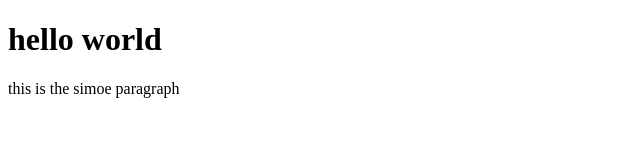
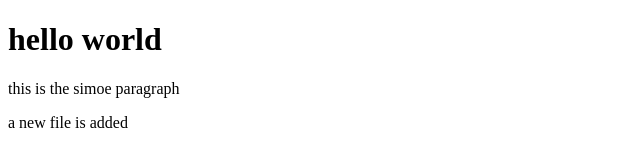
Before and after one commit to delegent/hello-world, a plain HTML site: page index.html in a window 1280 px wide. Shown: the whole page, without its empty margins (0-640 px from the left). Drawn offline with Linux system fonts and the light colour scheme.

Commit message:
updated index.html

```diff
--- a/index.html
+++ b/index.html
@@ -9,5 +9,6 @@
 <body>
     <h1>hello world</h1>
     <p>this is the simoe paragraph</p>
+    <p>a new file is added</p>
 </body>
 </html>
```
